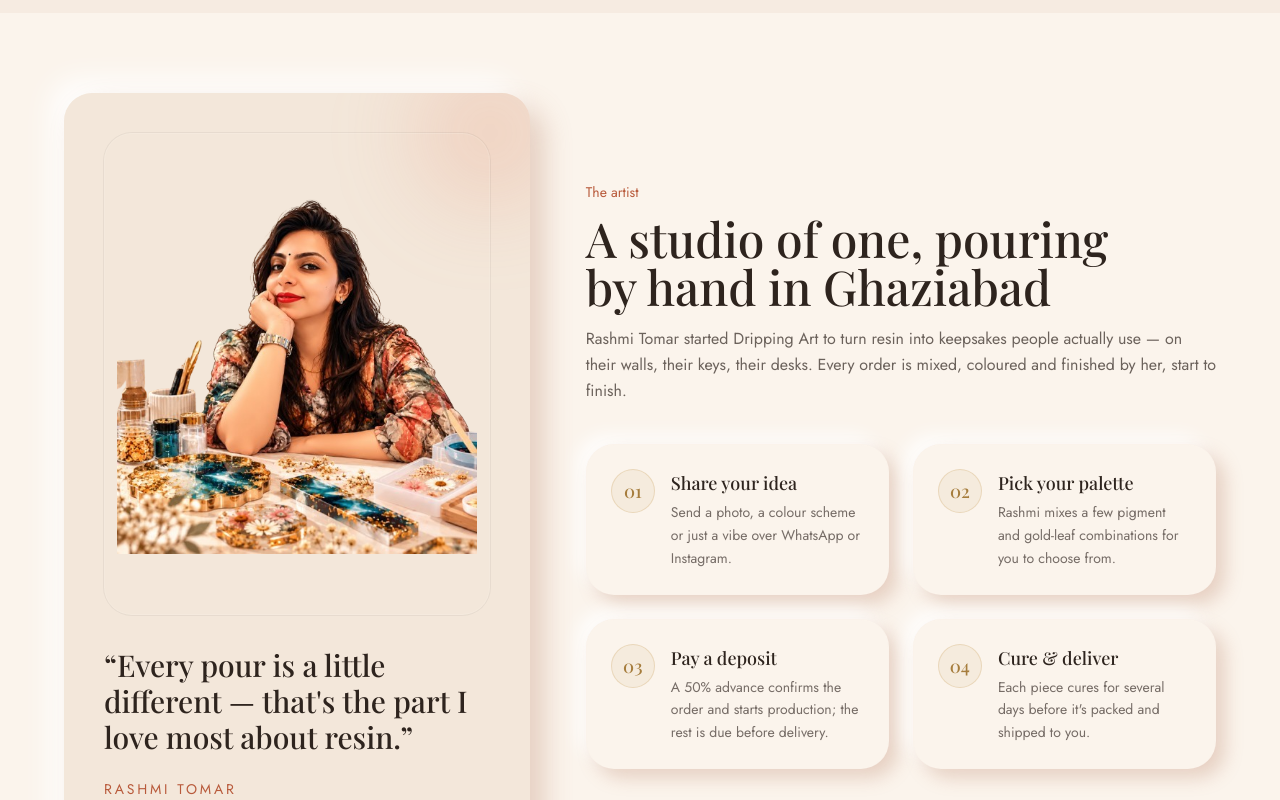
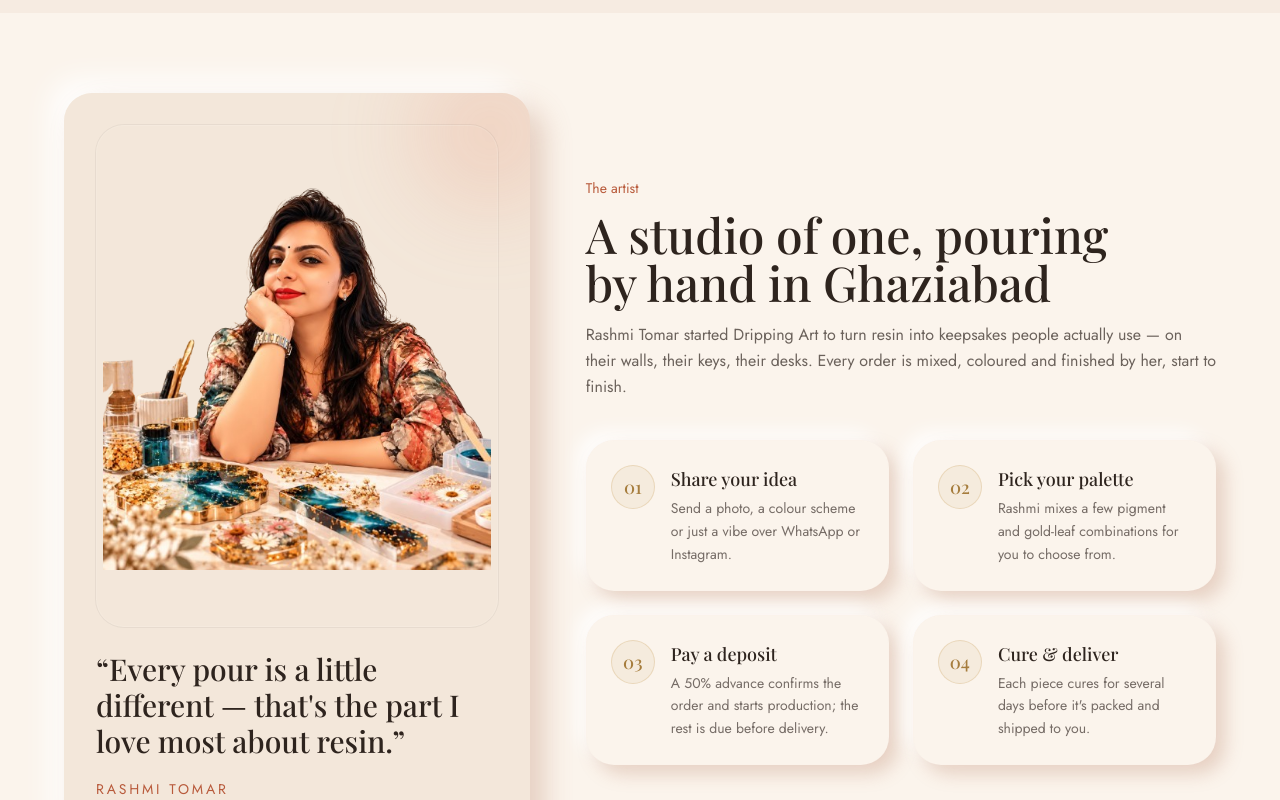
Before and after one commit to Harshmalik017/DrippingArt, a Next.js app: page / in a window 1280 px wide. Shown: the part 2440-3240 px from the top of the page. Built offline with nearby package versions, Linux system fonts and the light colour scheme.

Commit message:
fix: tighten artist photo spacing

```diff
--- a/components/About.tsx
+++ b/components/About.tsx
@@ -30,7 +30,7 @@ export default function About() {
   return (
     <section id="about" className="px-4 py-20 sm:px-6">
       <div className="mx-auto grid max-w-6xl gap-14 lg:grid-cols-[0.85fr_1.15fr] lg:items-center">
-        <ClayCard strong className="relative overflow-hidden p-8 sm:p-10">
+        <ClayCard strong className="relative overflow-hidden p-6 sm:p-8">
           <div className="absolute -right-10 -top-10 h-40 w-40 rounded-full bg-coral/20 blur-2xl" />
           <div className="relative aspect-[4/5] overflow-hidden rounded-[28px] border border-cream/20 bg-transparent shadow-[var(--clay-shadow-lg)] ring-1 ring-black/5 dark:border-white/5 dark:ring-white/5">
             <Image
@@ -39,14 +39,14 @@ export default function About() {
               fill
               priority
               sizes="(min-width: 1024px) 360px, (min-width: 640px) 40vw, 90vw"
-              className="object-contain p-3"
+              className="object-contain p-1.5"
             />
           </div>
-          <p className="mt-8 font-display text-2xl leading-snug text-ink dark:text-cream sm:text-3xl">
+          <p className="mt-6 font-display text-2xl leading-snug text-ink dark:text-cream sm:text-3xl">
             &ldquo;Every pour is a little different &mdash; that&apos;s the part
             I love most about resin.&rdquo;
           </p>
-          <p className="mt-6 font-body text-sm uppercase tracking-[0.2em] text-terracotta dark:text-coral">
+          <p className="mt-5 font-body text-sm uppercase tracking-[0.2em] text-terracotta dark:text-coral">
             Rashmi Tomar
           </p>
           <p className="font-body text-sm text-ink/60 dark:text-night-soft">Founder, Dripping Art</p>
```
